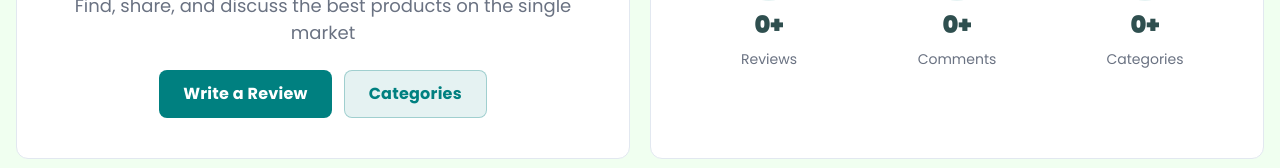
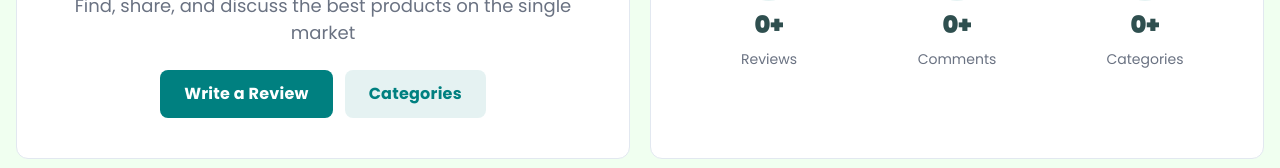
Before and after one commit to kader009/trustedge, a Next.js app: page / in a window 1280 px wide. Shown: the part 282-450 px from the top of the page. Built offline with nearby package versions, Linux system fonts and the light colour scheme; no server answers.

Commit message:
category button border remove

```diff
--- a/src/components/home/BannerSection.tsx
+++ b/src/components/home/BannerSection.tsx
@@ -74,7 +74,7 @@ const BannerSection = async () => {
                 <button
                   aria-label="Browse Categories"
                   role="button"
-                  className="flex min-w-[84px] cursor-pointer items-center justify-center overflow-hidden rounded-lg h-12 px-6 bg-primary/10 text-primary dark:bg-primary/20 dark:text-white text-base font-bold leading-normal tracking-[0.015em] hover:bg-primary/20 dark:hover:bg-primary/30 transition-colors border border-primary/30"
+                  className="flex min-w-[84px] cursor-pointer items-center justify-center overflow-hidden rounded-lg h-12 px-6 bg-primary/10 text-primary dark:bg-primary/20 dark:text-white text-base font-bold leading-normal tracking-[0.015em] hover:bg-primary/20 dark:hover:bg-primary/30 transition-colors"
                 >
                   Categories
                 </button>
```
